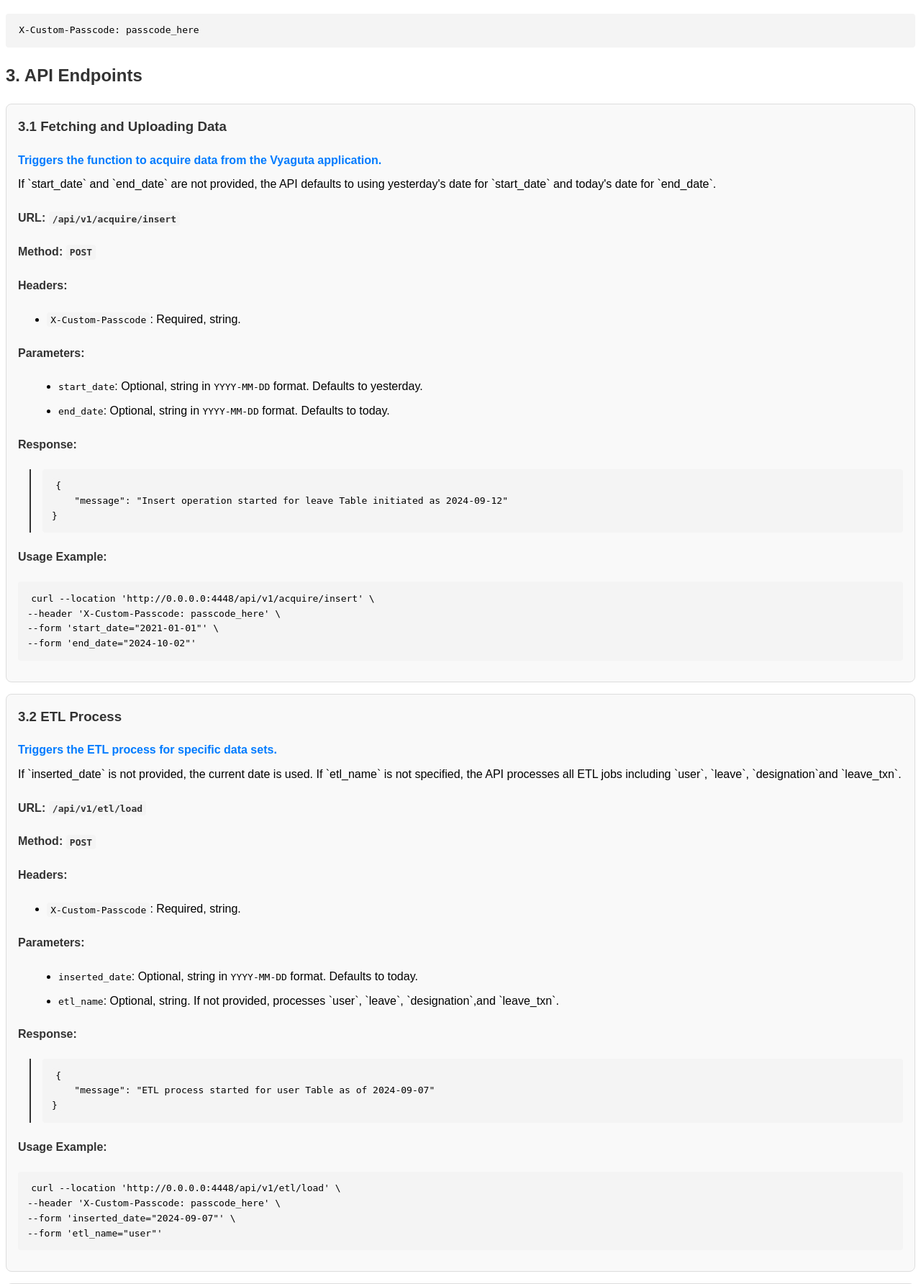
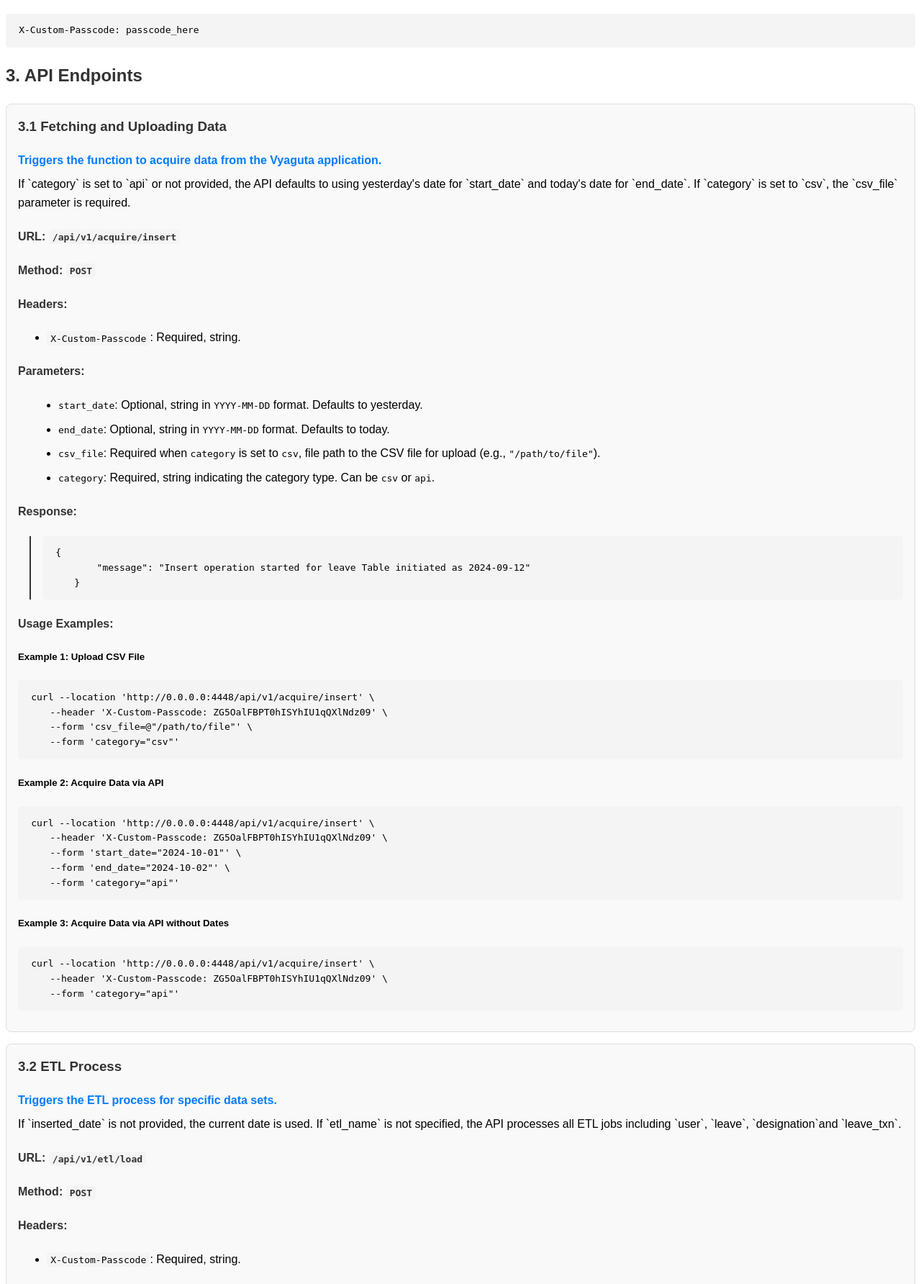
Before and after one commit to bibek1809/leave-visualize, a Flask app: page /swagger in a window 1280 px wide. Shown: the part 696-2480 px from the top of the page at 72% size. Run offline with Flask 3, Linux system fonts and the light colour scheme; parts of the project's set-up code (start-up, migrations or seed data) failed here and were passed over.

Commit message:
added in swagger

```diff
--- a/templates/swagger.html
+++ b/templates/swagger.html
@@ -55,7 +55,7 @@
         <h3 id="fetching-and-uploading-data">3.1 Fetching and Uploading Data</h3>
         <div class="endpoint-summary">Triggers the function to acquire data from the Vyaguta application.</div>
         <div class="endpoint-description">
-            If `start_date` and `end_date` are not provided, the API defaults to using yesterday's date for `start_date` and today's date for `end_date`.
+            If `category` is set to `api` or not provided, the API defaults to using yesterday's date for `start_date` and today's date for `end_date`. If `category` is set to `csv`, the `csv_file` parameter is required.
         </div>
         <h4>URL: <code>/api/v1/acquire/insert</code></h4>
         <h4>Method: <code>POST</code></h4>
@@ -70,22 +70,35 @@
             <ul class="parameters">
                 <li><code>start_date</code>: Optional, string in <code>YYYY-MM-DD</code> format. Defaults to yesterday.</li>
                 <li><code>end_date</code>: Optional, string in <code>YYYY-MM-DD</code> format. Defaults to today.</li>
+                <li><code>csv_file</code>: Required when <code>category</code> is set to <code>csv</code>, file path to the CSV file for upload (e.g., <code>"/path/to/file"</code>).</li>
+                <li><code>category</code>: Required, string indicating the category type. Can be <code>csv</code> or <code>api</code>.</li>
             </ul>
         </div>
         <div class="endpoint-response">
             <h4>Response:</h4>
             <div class="response">
                 <pre><code>{
-    "message": "Insert operation started for leave Table initiated as 2024-09-12"
-}</code></pre>
+        "message": "Insert operation started for leave Table initiated as 2024-09-12"
+    }</code></pre>
             </div>
         </div>
         <div class="endpoint-example">
-            <h4>Usage Example:</h4>
+            <h4>Usage Examples:</h4>
+            <h5>Example 1: Upload CSV File</h5>
             <pre><code>curl --location 'http://0.0.0.0:4448/api/v1/acquire/insert' \
---header 'X-Custom-Passcode: passcode_here' \
---form 'start_date="2021-01-01"' \
---form 'end_date="2024-10-02"'</code></pre>
+    --header 'X-Custom-Passcode: ZG5OalFBPT0hISYhIU1qQXlNdz09' \
+    --form 'csv_file=@"/path/to/file"' \
+    --form 'category="csv"'</code></pre>
+            <h5>Example 2: Acquire Data via API</h5>
+            <pre><code>curl --location 'http://0.0.0.0:4448/api/v1/acquire/insert' \
+    --header 'X-Custom-Passcode: ZG5OalFBPT0hISYhIU1qQXlNdz09' \
+    --form 'start_date="2024-10-01"' \
+    --form 'end_date="2024-10-02"' \
+    --form 'category="api"'</code></pre>
+            <h5>Example 3: Acquire Data via API without Dates</h5>
+            <pre><code>curl --location 'http://0.0.0.0:4448/api/v1/acquire/insert' \
+    --header 'X-Custom-Passcode: ZG5OalFBPT0hISYhIU1qQXlNdz09' \
+    --form 'category="api"'</code></pre>
         </div>
     </div>
 
```
Also changed, not shown: 1 other file.
